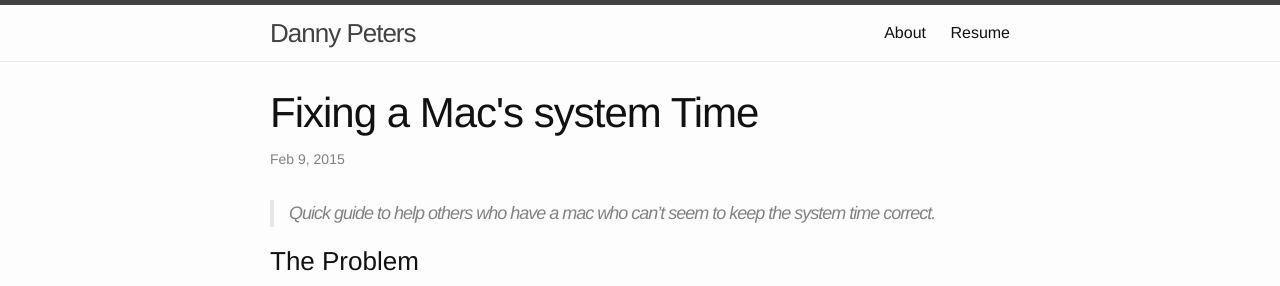
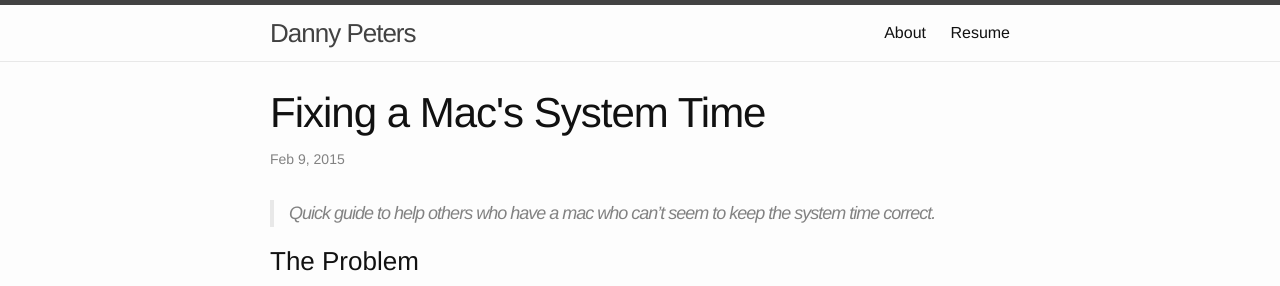
Before and after one commit to danmanstx/dannypetersme, a Jekyll site: the page built from _posts/2015-02-09-reset-server-clock-on-mac.markdown, in a window 1280 px wide. Shown: the top 286 px of the page. Built offline with Jekyll 4.4.1, drawn with Linux system fonts in a browser that asks for light colours; comment, search, counter and statistics services are not loaded.

```diff
--- a/_posts/2015-02-09-reset-server-clock-on-mac.markdown
+++ b/_posts/2015-02-09-reset-server-clock-on-mac.markdown
@@ -1,6 +1,6 @@
 ---
 layout: post
-title:  "Fixing a Mac's system Time"
+title:  "Fixing a Mac's System Time"
 date:   2015-02-09 13:00:00
 comments: true
 categories: mac server
```
